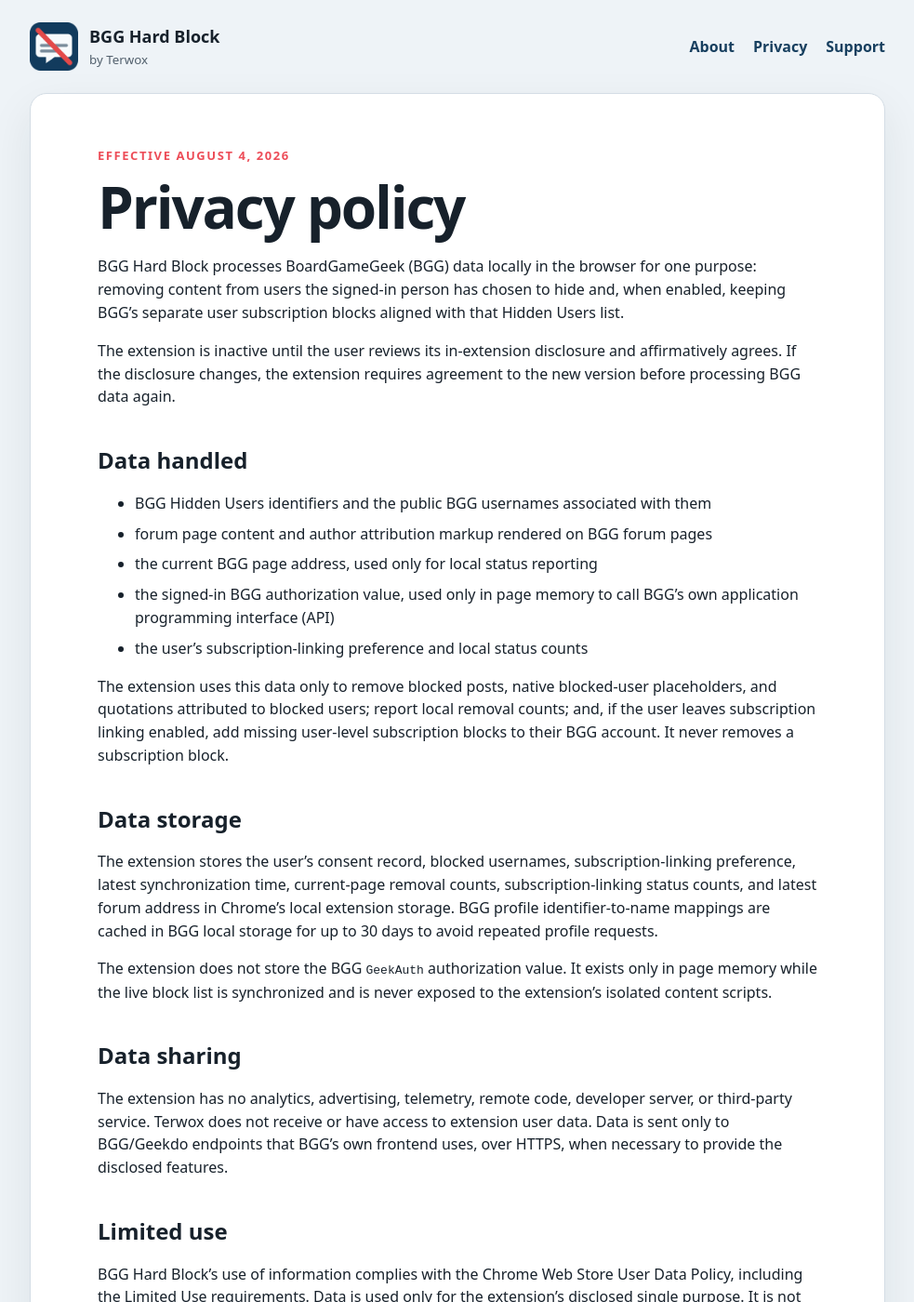
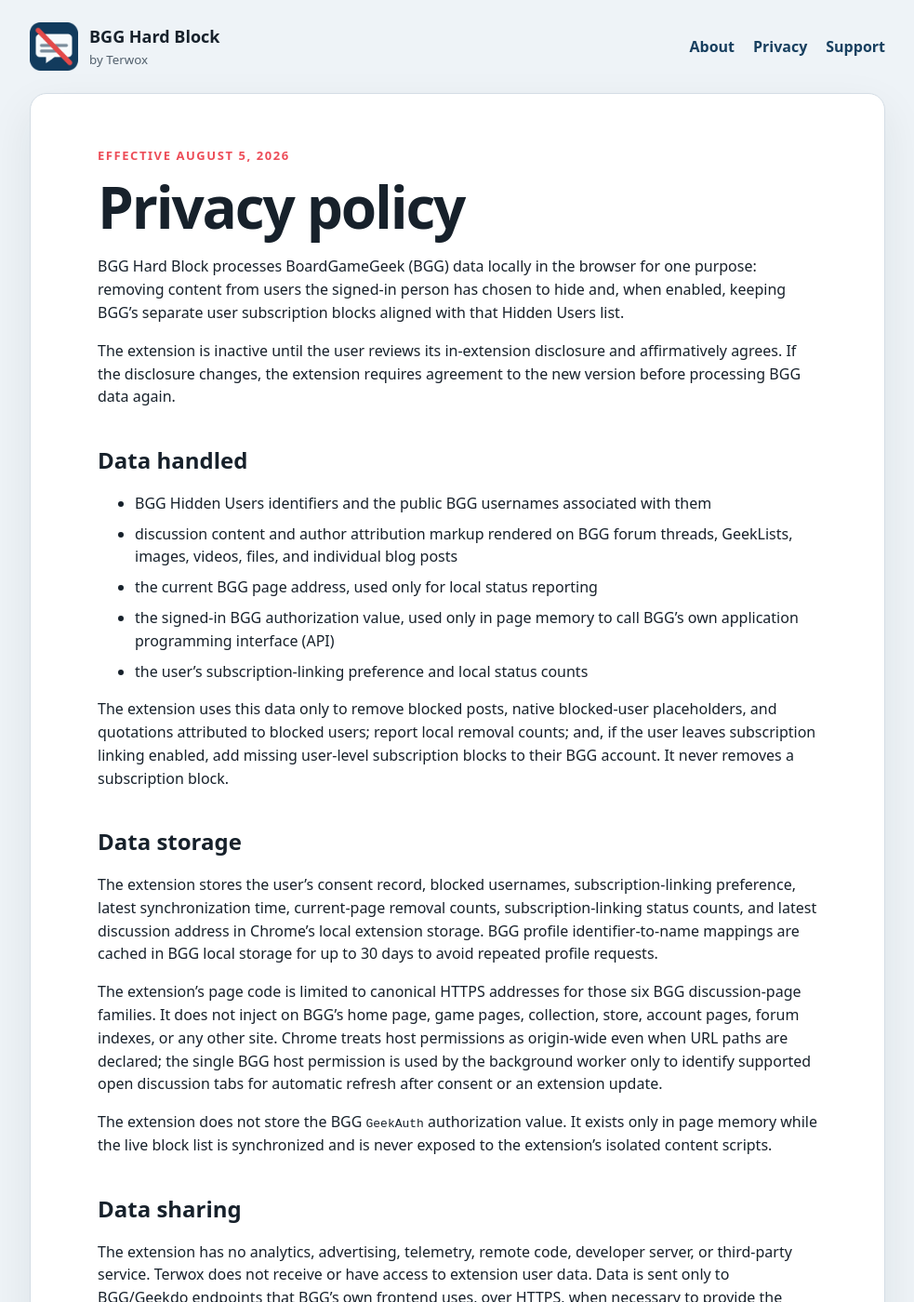
Before and after one commit to Terwox/terwox.github.io, a Jekyll site: the page built from bgg-hard-block/privacy.md, in a window 1280 px wide and 1400 px high. Shown: the whole window at 93% size, without its empty margins (148-1131 px from the left). Built offline with Jekyll 4.4.1, drawn with Linux system fonts in a browser that asks for light colours.

Commit message:
docs: describe discussion-page access

```diff
--- a/bgg-hard-block/privacy.md
+++ b/bgg-hard-block/privacy.md
@@ -5,7 +5,7 @@ description: Privacy policy for the BGG Hard Block Chrome extension by Terwox.
 permalink: /bgg-hard-block/privacy/
 ---
 
-<p class="eyebrow">Effective August 4, 2026</p>
+<p class="eyebrow">Effective August 5, 2026</p>
 
 # Privacy policy
 
@@ -16,7 +16,7 @@ The extension is inactive until the user reviews its in-extension disclosure and
 ## Data handled
 
 - BGG Hidden Users identifiers and the public BGG usernames associated with them
-- forum page content and author attribution markup rendered on BGG forum pages
+- discussion content and author attribution markup rendered on BGG forum threads, GeekLists, images, videos, files, and individual blog posts
 - the current BGG page address, used only for local status reporting
 - the signed-in BGG authorization value, used only in page memory to call BGG's own application programming interface (API)
 - the user's subscription-linking preference and local status counts
@@ -25,7 +25,9 @@ The extension uses this data only to remove blocked posts, native blocked-user p
 
 ## Data storage
 
-The extension stores the user's consent record, blocked usernames, subscription-linking preference, latest synchronization time, current-page removal counts, subscription-linking status counts, and latest forum address in Chrome's local extension storage. BGG profile identifier-to-name mappings are cached in BGG local storage for up to 30 days to avoid repeated profile requests.
+The extension stores the user's consent record, blocked usernames, subscription-linking preference, latest synchronization time, current-page removal counts, subscription-linking status counts, and latest discussion address in Chrome's local extension storage. BGG profile identifier-to-name mappings are cached in BGG local storage for up to 30 days to avoid repeated profile requests.
+
+The extension's page code is limited to canonical HTTPS addresses for those six BGG discussion-page families. It does not inject on BGG's home page, game pages, collection, store, account pages, forum indexes, or any other site. Chrome treats host permissions as origin-wide even when URL paths are declared; the single BGG host permission is used by the background worker only to identify supported open discussion tabs for automatic refresh after consent or an extension update.
 
 The extension does not store the BGG `GeekAuth` authorization value. It exists only in page memory while the live block list is synchronized and is never exposed to the extension's isolated content scripts.
 
```
Also changed, not shown: bgg-hard-block/index.md (+4 -2 lines), bgg-hard-block/support.md (+1 -1 lines).
